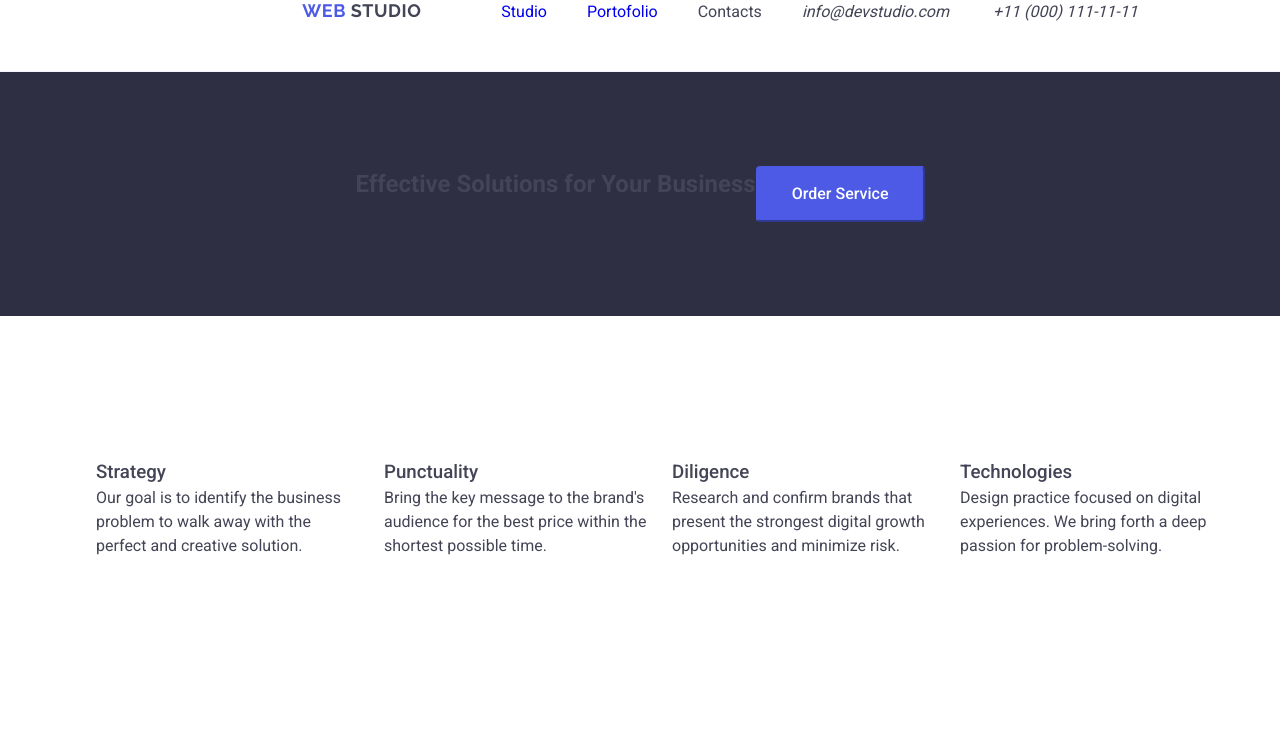
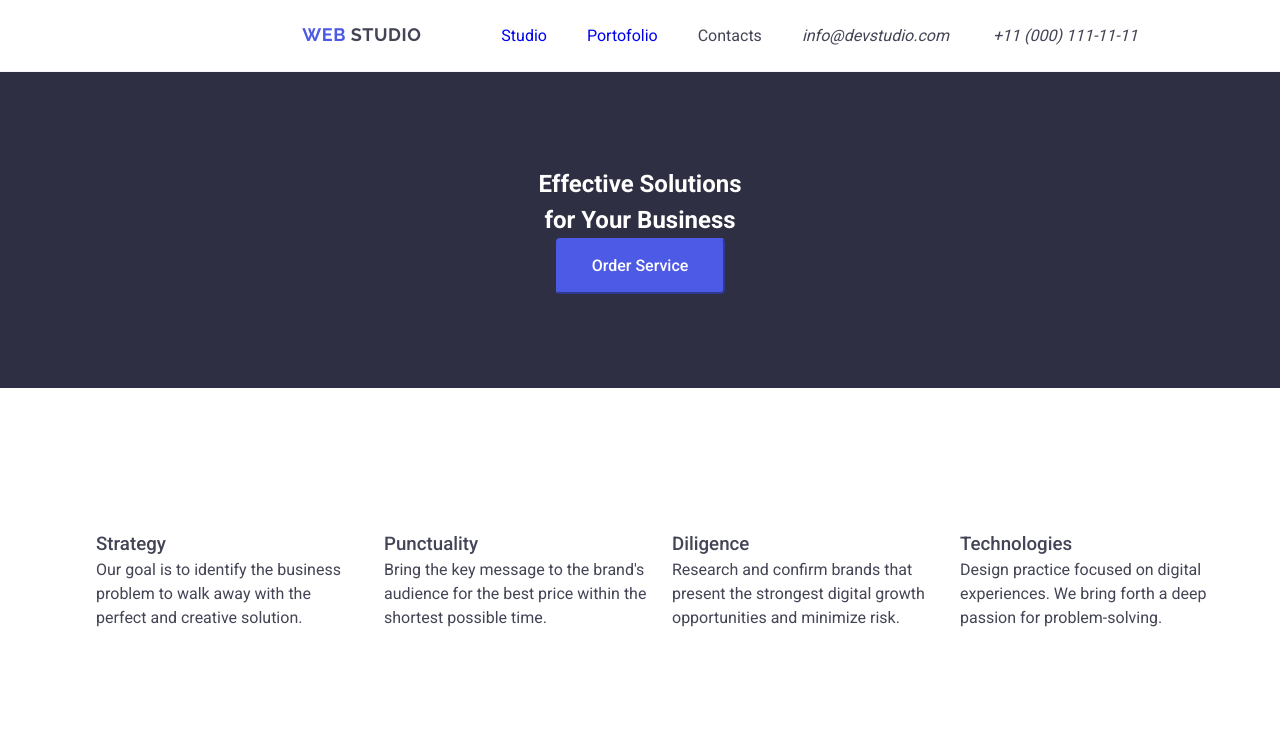
Before and after one commit to mihai93ghe/goit-markup-hw-03, a plain HTML site: page index.html in a window 1280 px wide. Shown: the top 743 px of the page. Drawn offline with Linux system fonts and the light colour scheme.

Commit message:
updates in css
work in progress for goit homework #3

```diff
--- a/css/style.css
+++ b/css/style.css
@@ -8,6 +8,7 @@
   --brand-color: #4d5ae5;
   --secondary-bkg-color: #f4f4fd;
   --hover-color: #404bbf;
+  --hero-heading-color: #ffffff;
 }
 
 *,
@@ -32,7 +33,7 @@
 
 .global-header {
   display: flex;
-  align-items: baseline;
+  align-items: center;
   border-bottom: 1px solid var(--secondary-bkg-color);
   width: 1440px;
   height: 72px;
@@ -225,7 +226,7 @@ h3 {
   height: 420px;
 }
 
-.section {
+section {
   padding: 94px 0;
 }
 
@@ -235,6 +236,7 @@ h3 {
   max-width: 1200px;
   margin: 0 auto;
   padding: 0 15px;
+  flex-wrap: wrap;
 }
 
 .title {
@@ -306,4 +308,21 @@ h3 {
 
 offer-card-item {
 }
+
+.hero-container {
+  display: flex;
+  flex-direction: column;
+  align-items: center;
+}
+
+.hero-container > h1 {
+  color: var(--hero-heading-color);
+  width: 205px;
+  text-align: center;
+}
+
+.footer-container {
+  display: flex;
+}
+
 /* background: linear-gradient(rgba(25, 28, 38, 0.2), rgba(25, 28, 38, 0.2)), url("./images/slider.jpg"); */
--- a/index.html
+++ b/index.html
@@ -47,15 +47,15 @@
 
     <main>
         <!--Hero section-->
-        <section class="hero-section section">
-            <div class="container">
+        <section class="hero-section">
+            <div class="container hero-container">
                 <h1>Effective Solutions for Your Business</h1>
                 <button type="button" class="order-button">Order Service</button>
             </div>
 
         </section>
         <!--Feature section-->
-        <section class="feature-section section">
+        <section class="feature-section">
             <div class="container">
                 <ul class="features">
                     <li class="features-card-item">
@@ -86,7 +86,7 @@
             </div>
         </section>
         <!--Services section-->
-        <section class="offer-section section">
+        <section class="offer-section">
             <div class="container">
                 <div class="title">
                     <h2>What are we doing</h2>
@@ -103,8 +103,8 @@
 
         </section>
         <!--Team section-->
-        <section class="team-section section">
-            <div class="container">
+        <section class="team-section">
+            <div class="container team-container">
                 <div class="title">
                     <h2>Our Team</h2>
                 </div>
@@ -136,8 +136,8 @@
     </main>
     </div>
     <footer class="footer-section">
-        <div class="container">
-            <div class="footer-card">
+        <div class="container footer-container">
+            <!-- <div class="footer-card"> -->
             <a href="index.html" class="logo">
                 <span class="iris-blue">web</span>
                 <span class="cloud">studio</span>
@@ -146,7 +146,7 @@
                 sales for your business with digital</br>
                 marketing & growth solutions.
             </p>
-            </div>
+            <!-- </div> -->
         </div>
 
     </footer>
```
Lines whose indentation alone changed are shown as unchanged.
